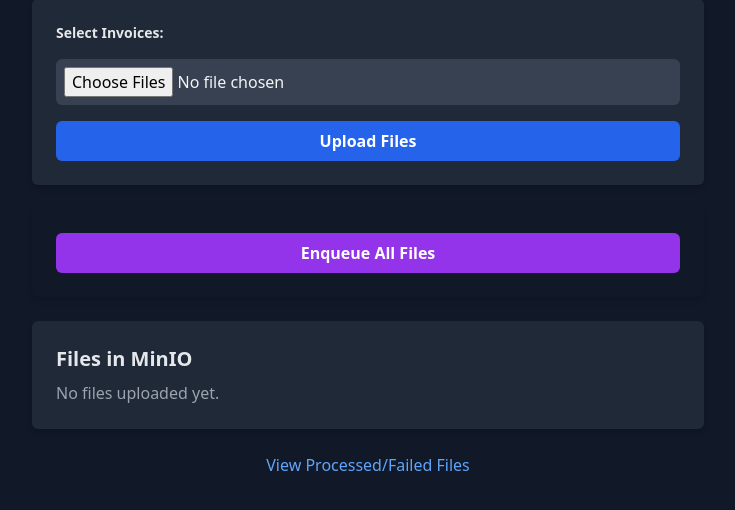
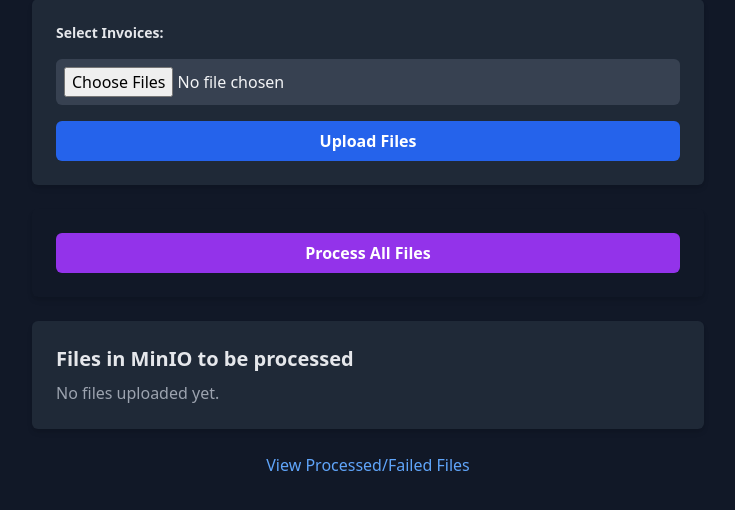
Before and after one commit to Dominickdn/invoice_processor, a Flask app: page / in a window 1280 px wide. Shown: the part 192-702 px from the top of the page, without its empty margins (272-1007 px from the left). Run offline with Flask 3, Linux system fonts and the light colour scheme; data that the repository does not hold is empty; some libraries are stand-ins or nearby versions.

Commit message:
Minor UI changes

```diff
--- a/invoice_uploader/templates/index.html
+++ b/invoice_uploader/templates/index.html
@@ -30,12 +30,12 @@
 
     <form method="POST" action="/enqueue" class="text-center p-6 rounded-md shadow-md space-y-4">
       <button type="submit" class="bg-purple-600 hover:bg-purple-500 text-white font-semibold px-4 py-2 rounded-md w-full">
-        Enqueue All Files
+        Process All Files
       </button>
     </form>
 
     <div class="bg-gray-800 p-6 rounded-md shadow-md">
-      <h2 class="text-xl font-semibold mb-2">Files in MinIO</h2>
+      <h2 class="text-xl font-semibold mb-2">Files in MinIO to be processed</h2>
       {% if files %}
         <ul class="list-disc list-inside space-y-1">
           {% for file in files %}
```
